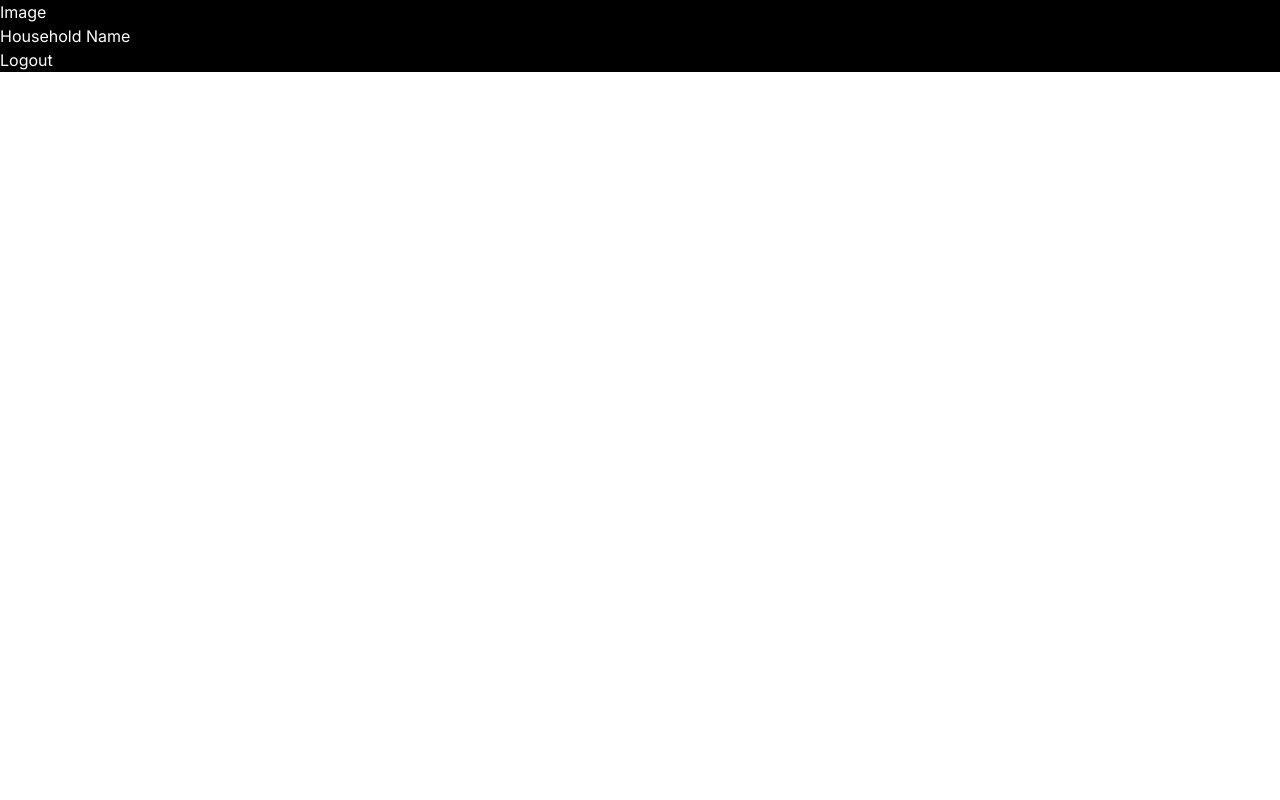
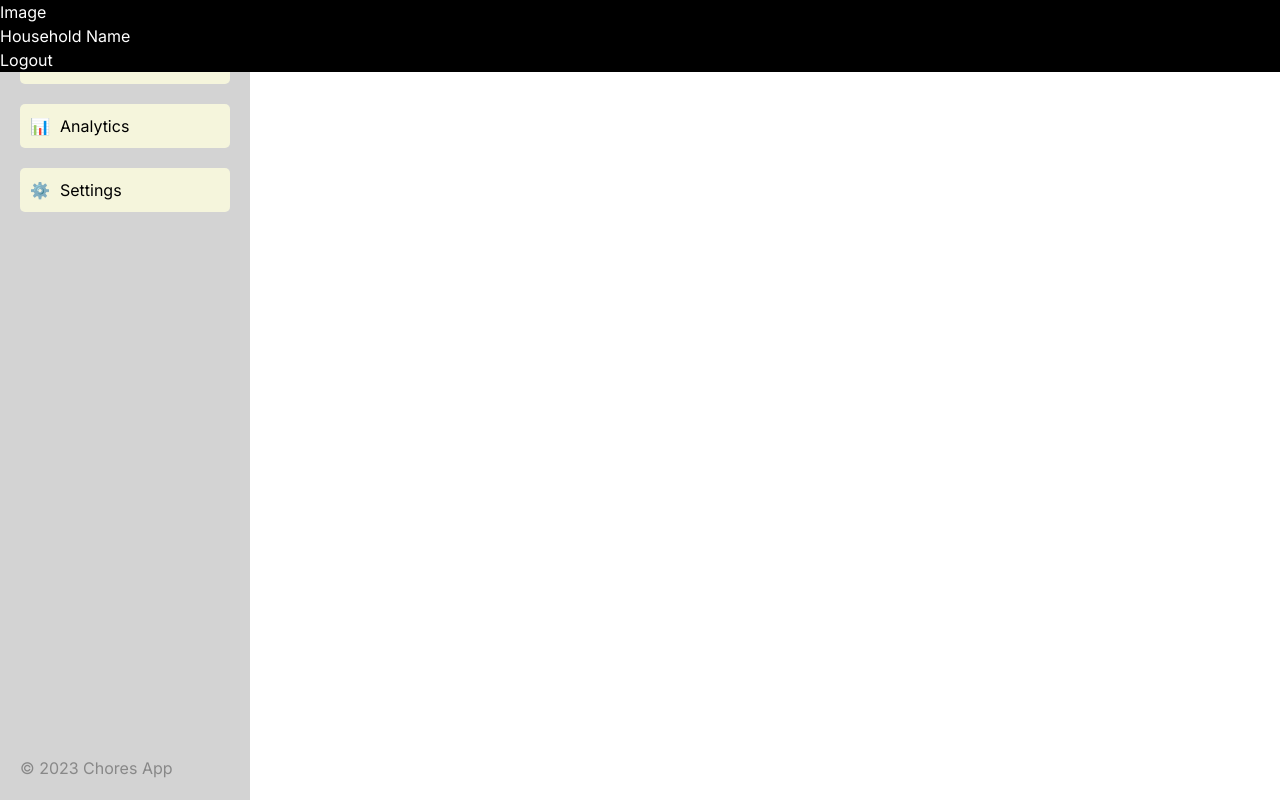
Before and after one commit to j-o-phillips/chortleMK2, a Next.js app: page / in a window 1280 px wide. Built offline with nearby package versions, Linux system fonts and the light colour scheme.

Commit message:
moved navbar to layout.js

```diff
--- a/app/layout.js
+++ b/app/layout.js
@@ -1,6 +1,8 @@
 import { Inter } from "next/font/google";
 import "./globals.css";
 import AuthProvider from "@/components/AuthProvider/AuthProvider";
+import Navbar from "@/components/Navbar/Navbar";
+import SideBar from "@/components/SideBar/SideBar";
 
 const inter = Inter({ subsets: ["latin"] });
 
@@ -13,7 +15,13 @@ export default function RootLayout({ children }) {
   return (
     <html lang="en">
       <body className={inter.className}>
-        <AuthProvider>{children}</AuthProvider>
+        <AuthProvider>
+          <div>
+            <Navbar />
+            <SideBar />
+            {children}
+          </div>
+        </AuthProvider>
       </body>
     </html>
   );
--- a/components/SideBar/SideBar.jsx
+++ b/components/SideBar/SideBar.jsx
@@ -17,7 +17,7 @@ function SideBar() {
 }
 
 const NavItem = ({ icon, label }) => (
-  <div style={{ marginBottom: "10px", backgroundColor: "beige", borderRadius: "5px", padding: "10px", display: "flex", alignItems: "center" }}>
+  <div style={{ marginTop: "20px", marginBottom: "10px", backgroundColor: "beige", borderRadius: "5px", padding: "10px", display: "flex", alignItems: "center" }}>
     <span style={{ marginRight: "10px" }}>{icon}</span>
     <span>{label}</span>
   </div>
```
